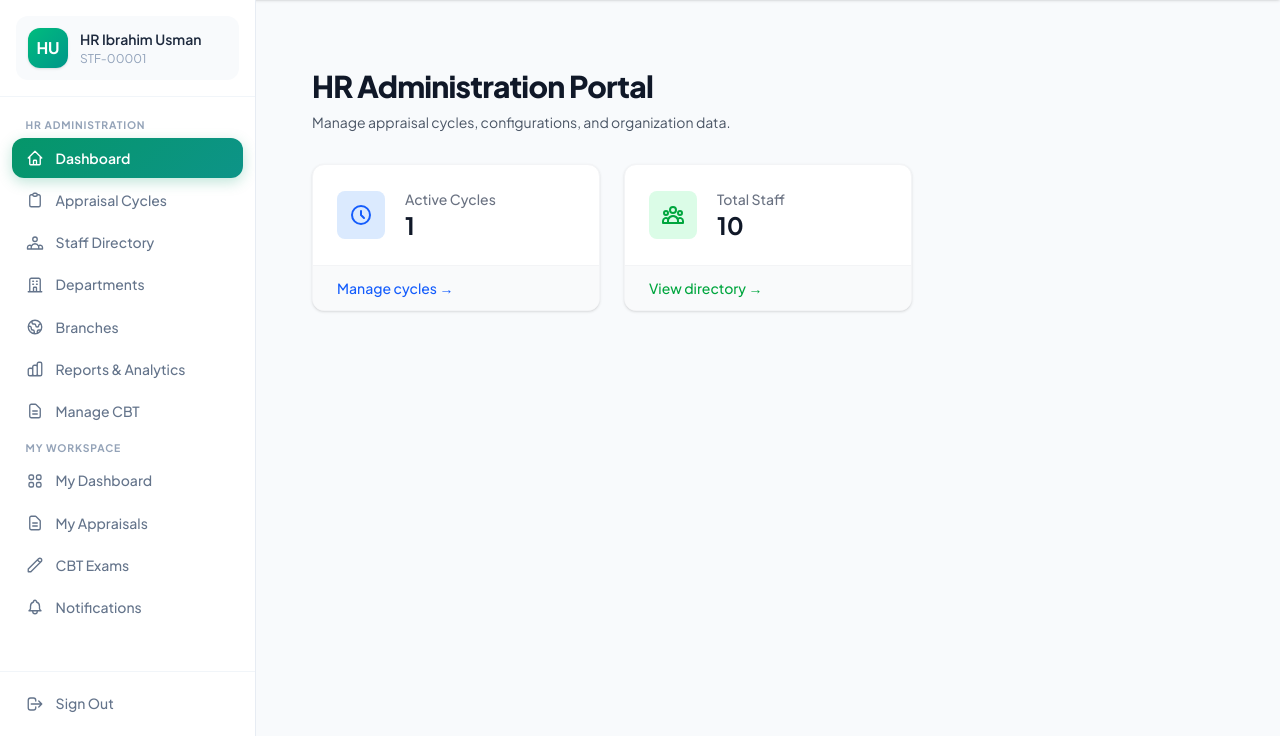
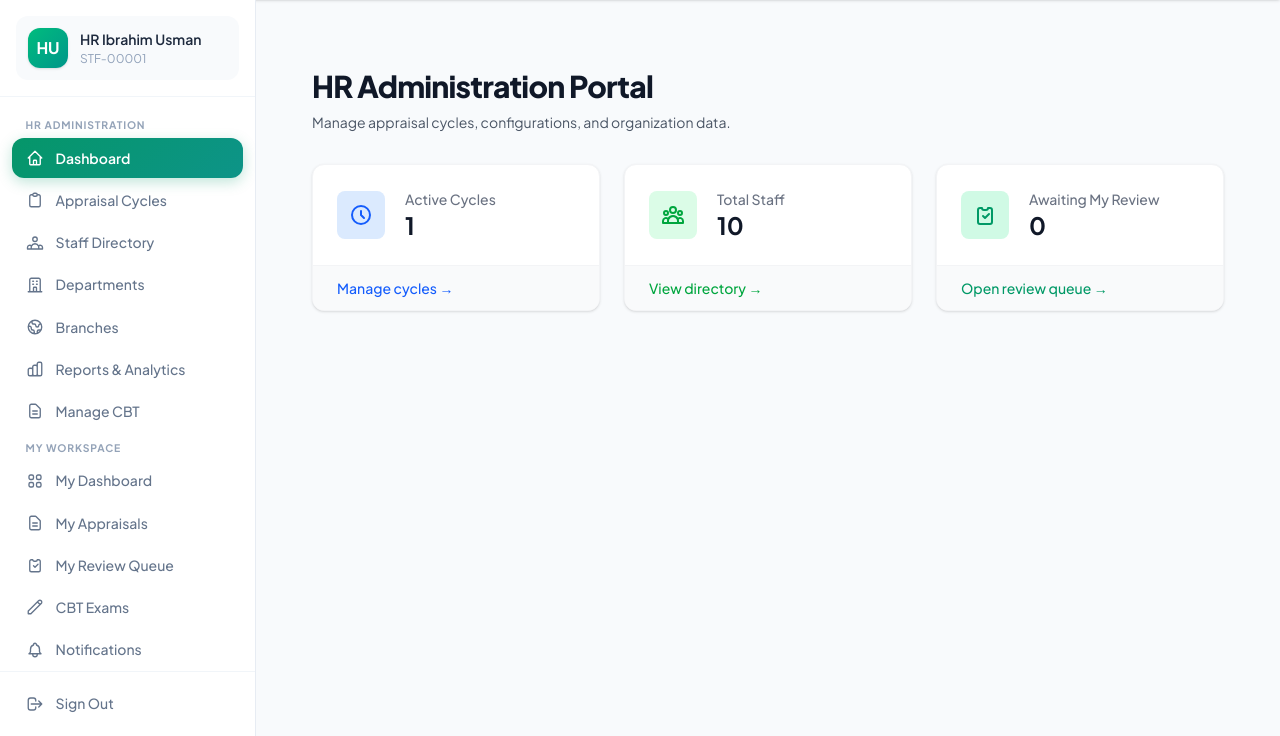
Before and after one commit to sirkays/appraisal_system, a Django app: page /hr/ in a window 1280 px wide. Shown: the part 64-800 px from the top of the page. Run offline with Django 5.2, Linux system fonts and the light colour scheme; a user stored in the database is signed in; data comes from the database, SQL or seed files in the repository.

Commit message:
Add HR review queue entry point

```diff
--- a/appraisals/views.py
+++ b/appraisals/views.py
@@ -894,6 +894,7 @@ def my_review_queue(request):
     context = {
         'current_pending': current_pending,
         'past_assignments': past_assignments,
+        'past_actions': past_assignments,
         'active_cycle': active_cycle,
     }
     return render(request, 'appraisals/review_queue.html', context)
--- a/hr_admin/views.py
+++ b/hr_admin/views.py
@@ -33,6 +33,7 @@ def dashboard(request):
 
     active_cycle = AppraisalCycle.objects.filter(status=AppraisalCycle.ACTIVE).first()
     pending_assignments = 0
+    awaiting_my_review = 0
     appraisal_stats = {}
 
     if active_cycle:
@@ -53,12 +54,28 @@ def dashboard(request):
             status='PENDING'
         ).count()
 
+        ACTIONABLE_STATUSES = [
+            Appraisal.SUBMITTED,
+            Appraisal.AWAITING_STEP_REVIEW,
+            Appraisal.RETURNED_TO_REVIEWER,
+        ]
+        awaiting_my_review = sum(
+            1 for assignment in AppraisalApprovalAssignment.objects.filter(
+                appraisal__cycle=active_cycle,
+                approver=request.user,
+                status=AppraisalApprovalAssignment.PENDING,
+                appraisal__status__in=ACTIONABLE_STATUSES,
+            ).select_related('appraisal', 'step')
+            if assignment.appraisal.current_step_number == assignment.step.step_number
+        )
+
     context = {
         'active_cycle': active_cycle,
         'active_cycle_count': AppraisalCycle.objects.filter(status=AppraisalCycle.ACTIVE).count(),
         'total_staff': User.objects.exclude(role='HR_ADMIN').count(),
         'appraisal_stats': appraisal_stats,
         'pending_assignments': pending_assignments,
+        'awaiting_my_review': awaiting_my_review,
     }
     return render(request, 'hr_admin/dashboard.html', context)
 
--- a/templates/base.html
+++ b/templates/base.html
@@ -528,6 +528,14 @@
                 </svg>
                 My Appraisals
             </a>
+            {% if user.role == 'SUPERVISOR' or user.role == 'HOD' or user.role == 'DIRECTORATE' or user.role == 'HR_ADMIN' %}
+            <a href="{% url 'appraisals:review_queue' %}" class="nav-link {% if request.resolver_match.app_name == 'appraisals' and request.resolver_match.url_name == 'review_queue' or request.resolver_match.url_name == 'step_review' %}active{% endif %}">
+                <svg class="h-4.5 w-4.5 shrink-0" fill="none" viewBox="0 0 24 24" stroke="currentColor" stroke-width="1.8">
+                    <path stroke-linecap="round" stroke-linejoin="round" d="M9 5H7a2 2 0 00-2 2v12a2 2 0 002 2h10a2 2 0 002-2V7a2 2 0 00-2-2h-2M9 5a2 2 0 002 2h2a2 2 0 002-2M10 13l2 2 4-4"/>
+                </svg>
+                My Review Queue
+            </a>
+            {% endif %}
             <a href="{% url 'cbt:exam_list' %}" class="nav-link {% if request.resolver_match.app_name == 'cbt' and 'hr' not in request.resolver_match.url_name %}active{% endif %}">
                 <svg class="h-4.5 w-4.5 shrink-0" fill="none" viewBox="0 0 24 24" stroke="currentColor" stroke-width="1.8">
                     <path stroke-linecap="round" stroke-linejoin="round" d="M15.232 5.232l3.536 3.536m-2.036-5.036a2.5 2.5 0 113.536 3.536L6.5 21.036H3v-3.572L16.732 3.732z"/>
--- a/templates/hr_admin/dashboard.html
+++ b/templates/hr_admin/dashboard.html
@@ -61,6 +61,31 @@
                 </div>
             </div>
         </div>
+
+        <div class="bg-white overflow-hidden shadow-sm rounded-xl border border-gray-100 hover:shadow-md transition-shadow">
+            <div class="p-6">
+                <div class="flex items-center">
+                    <div class="flex-shrink-0 bg-emerald-100 rounded-lg p-3">
+                        <svg class="h-6 w-6 text-emerald-600" fill="none" viewBox="0 0 24 24" stroke="currentColor">
+                            <path stroke-linecap="round" stroke-linejoin="round" stroke-width="2" d="M9 5H7a2 2 0 00-2 2v12a2 2 0 002 2h10a2 2 0 002-2V7a2 2 0 00-2-2h-2M9 5a2 2 0 002 2h2a2 2 0 002-2M10 13l2 2 4-4" />
+                        </svg>
+                    </div>
+                    <div class="ml-5 w-0 flex-1">
+                        <dl>
+                            <dt class="text-sm font-medium text-gray-500 truncate">Awaiting My Review</dt>
+                            <dd class="flex items-baseline">
+                                <div class="text-2xl font-bold text-gray-900">{{ awaiting_my_review }}</div>
+                            </dd>
+                        </dl>
+                    </div>
+                </div>
+            </div>
+            <div class="bg-gray-50 px-6 py-3 border-t border-gray-100">
+                <div class="text-sm">
+                    <a href="{% url 'appraisals:review_queue' %}" class="font-medium text-emerald-600 hover:text-emerald-500">Open review queue &rarr;</a>
+                </div>
+            </div>
+        </div>
     </div>
 </div>
 {% endblock %}
```
Also changed, not shown: hr_admin/tests.py (+38 -1 lines).
